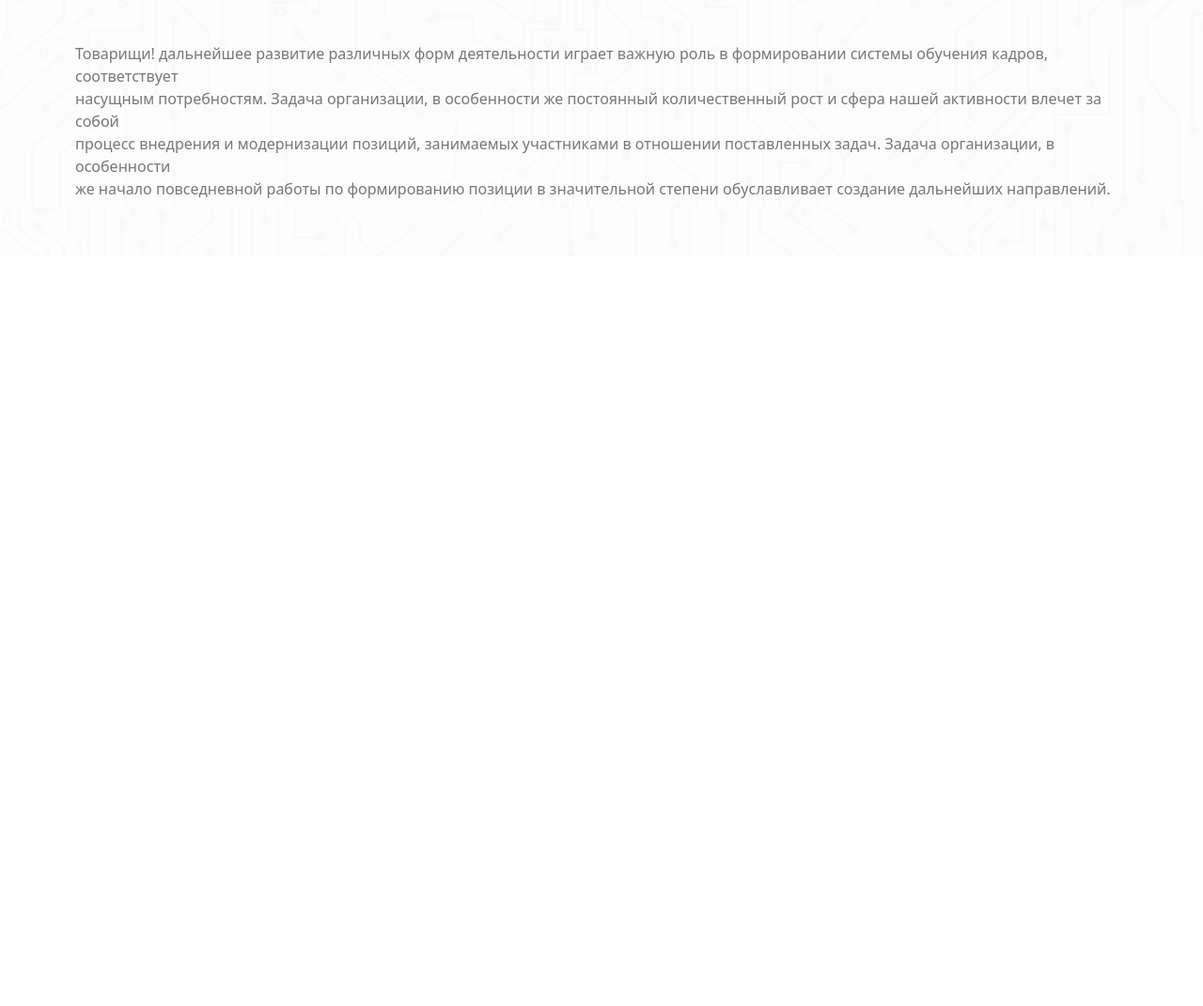
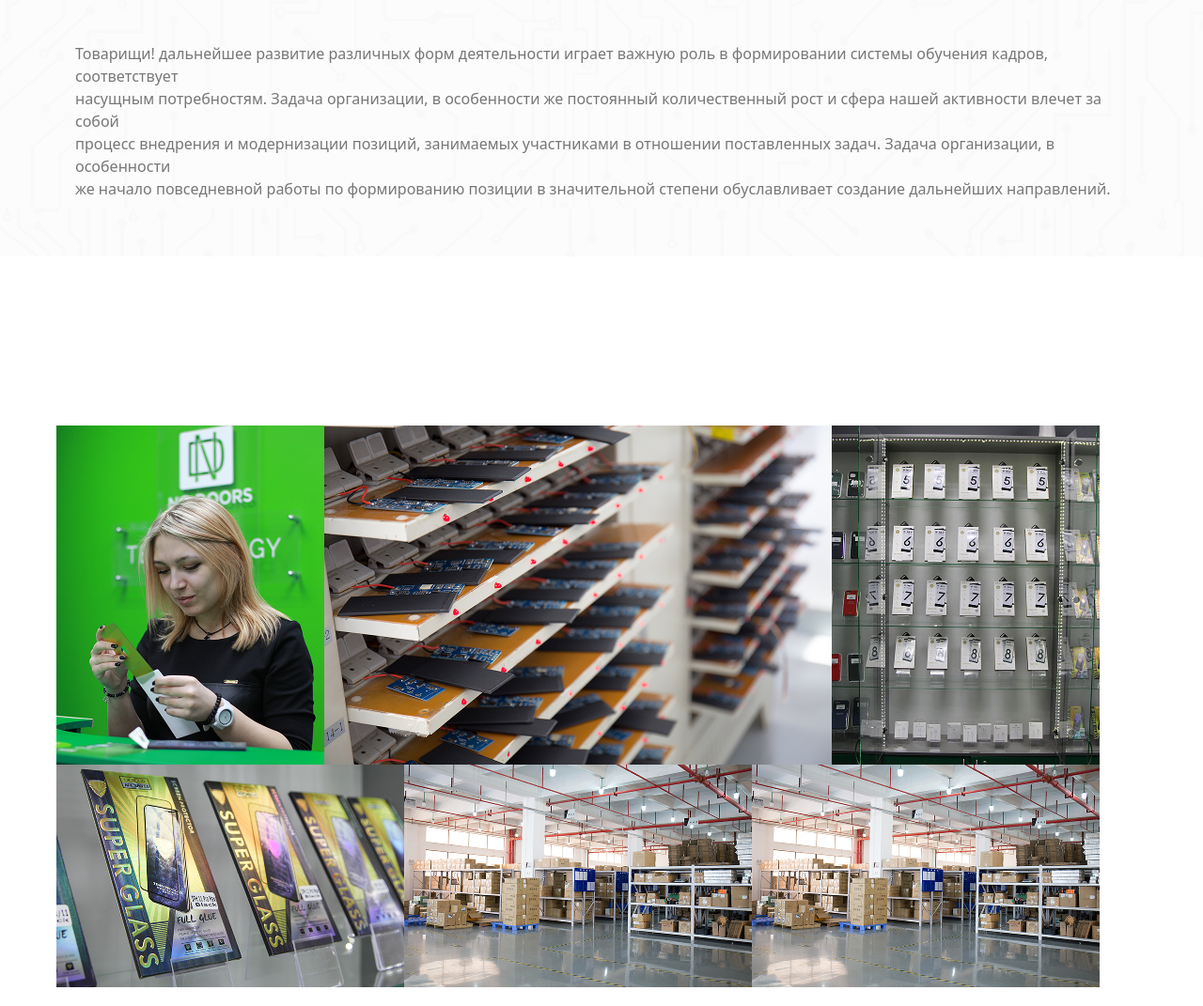
Before and after one commit to mukammalex/Pull.25.06.26, a website: page index3.html in a window 1280 px wide. Shown: the part 3818-4889 px from the top of the page at 94% size. Before the commit the page ends 4091 px from the top, so only its background shows below. Drawn offline with Linux system fonts and the light colour scheme.

Commit message:
Finished section Card IMG Page3

```diff
--- a/index3.html
+++ b/index3.html
@@ -356,6 +356,25 @@
 
 
 
+        <section class="max-w-300 m-auto p-5 mt-20">
+
+            <div class="mt-20">
+                <div class="flex items-center">
+                    <img src="./img/Rectangle 9.png" alt="">
+                    <img src="./img/Rectangle 11.png" alt="">
+                    <img src="./img/Rectangle 10.png" alt="">
+                </div>
+
+                <div class="flex items-center">
+                    <img src="./img/Rectangle 18.png" alt="">
+                    <img src="./img/Rectangle 16.png" alt="">
+                    <img src="./img/Rectangle 16.png" alt="">
+                </div>
+            </div>
+
+        </section>
+
+
     </main>
 
 
```
